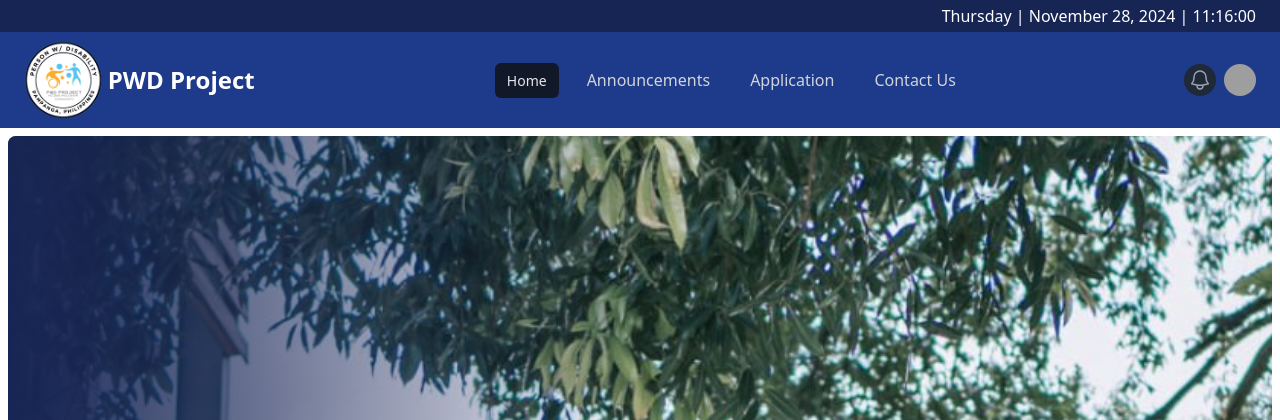
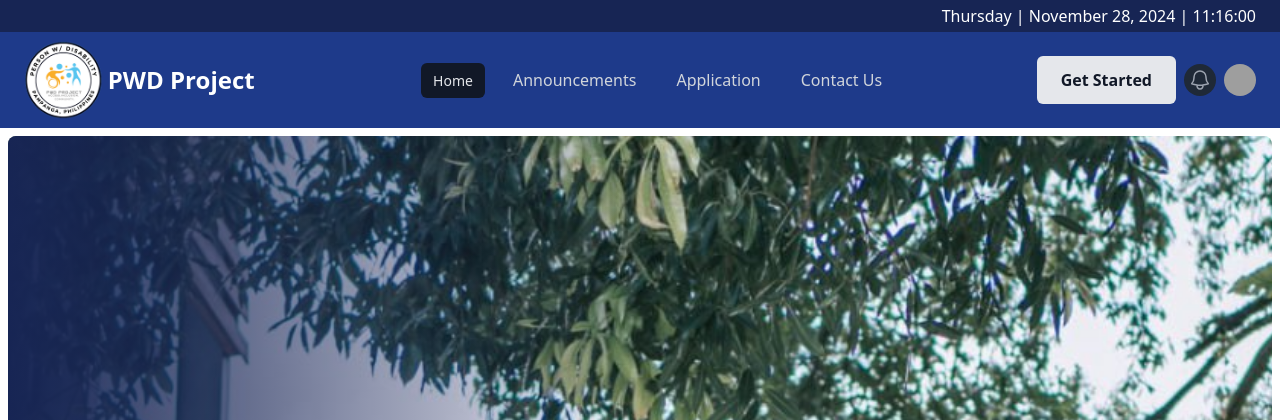
Before and after one commit to AYRGO/collab_proj, a PHP site: page /index.php in a window 1280 px wide. Shown: the top 420 px of the page. Run offline with PHP 8.4, Linux system fonts and the light colour scheme; some libraries are stand-ins or nearby versions; grey boxes are pictures that could not be loaded.

Commit message:
new update

```diff
--- a/include/landing/navbar.php
+++ b/include/landing/navbar.php
@@ -57,6 +57,8 @@
         <!-- right section (icons) -->
 
         <div class="flex items-center gap-2">
+            <button class="px-6 py-3 text-gray-900 font-semibold bg-gray-200 rounded-md hover:bg-gray-400 hover:text-white">Get Started</button>
+            <div class="flex items-center gap-2">
             <button
                 class=" rounded-full bg-gray-800 p-1 text-gray-400 hover:text-white focus:outline-none focus:ring-2 focus:ring-white focus:ring-offset-2 focus:ring-offset-gray-800">
                 <svg class="h-6 w-6" fill="none" viewBox="0 0 24 24" stroke-width="1.5" stroke="currentColor"
@@ -66,17 +68,11 @@
                 </svg>
             </button>
 
-            <!-- Profile dropdown -->
-            <div  class="group cursor-pointer">
+              <!-- Profile dropdown -->
+              <div  class="group cursor-pointer">
                     <img class="h-8 w-8 rounded-full" id="profileIcon"
                         src="https://images.unsplash.com/photo-1472099645785-5658abf4ff4e?ixlib=rb-1.2.1&ixid=eyJhcHBfaWQiOjEyMDd9&auto=format&fit=facearea&facepad=2&w=256&h=256&q=80"
                         alt="Profile picture">
-
-                <!-- <a href="loginpage.php">
-                    <img class="h-8 w-8 rounded-full"
-                        src="https://images.unsplash.com/photo-1472099645785-5658abf4ff4e?ixlib=rb-1.2.1&ixid=eyJhcHBfaWQiOjEyMDd9&auto=format&fit=facearea&facepad=2&w=256&h=256&q=80"
-                        alt="Profile picture">
-                </a> -->
 
 
                 <div
@@ -91,6 +87,10 @@
                         </ul>
                     </div>
             </div>
+            </div>
+
+
+
         </div>
     </div>
 </nav>
```
